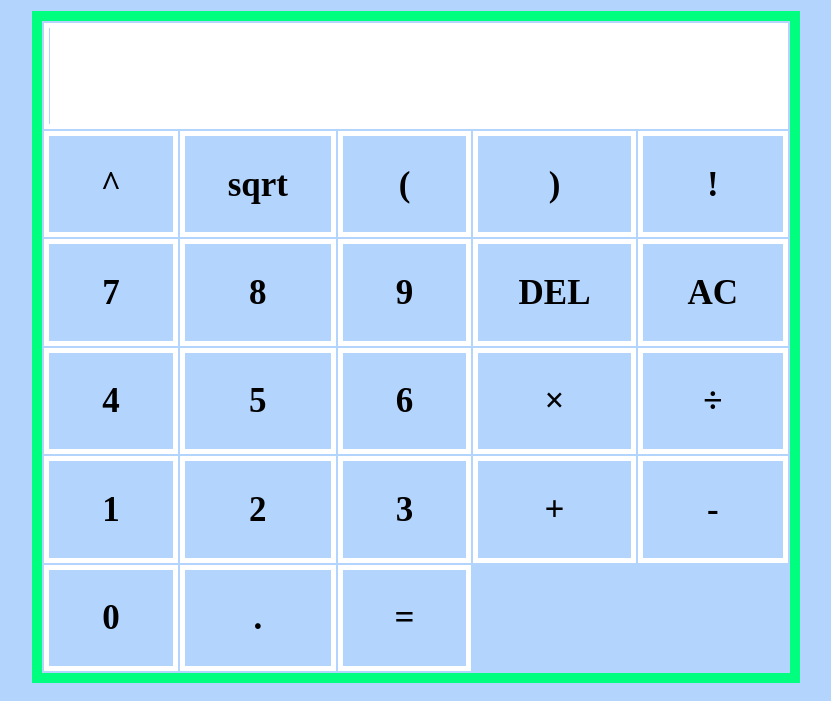
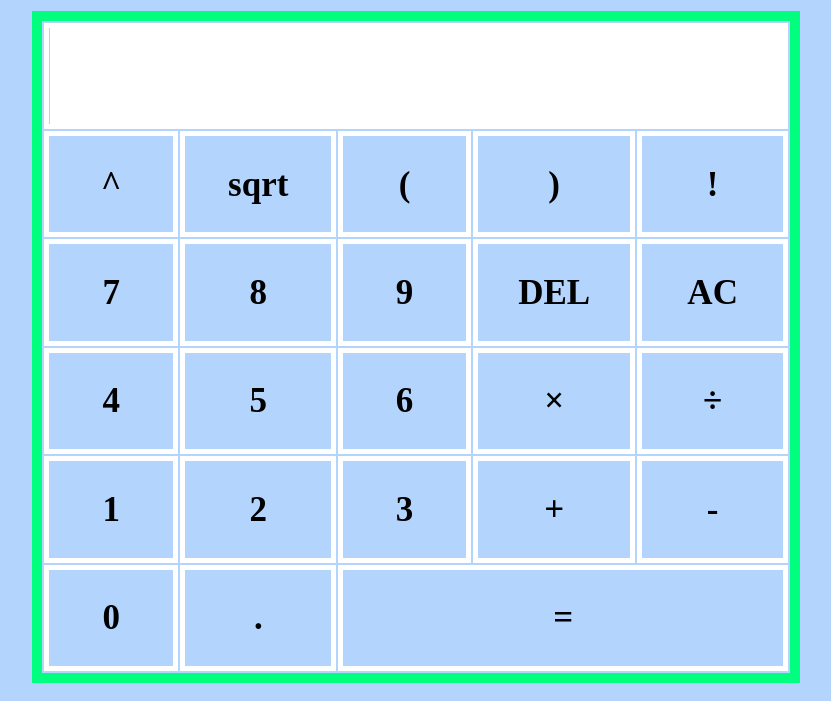
Before and after one commit to asylbek09/Calculator, a website: page src/index.html in a window 1280 px wide. Shown: the part 99-800 px from the top of the page, without its empty margins (224-1055 px from the left). Drawn offline with Linux system fonts and the light colour scheme.

Commit message:
Equal sign extend

```diff
--- a/src/index.html
+++ b/src/index.html
@@ -57,7 +57,7 @@
     <tr>
       <td onclick="input('0')">0</td>
       <td onclick="input('.')">.</td>
-      <td onclick="equal()">=</td>
+      <td onclick="equal()" colspan="3">=</td>
     </tr>
 
 </table>
```
